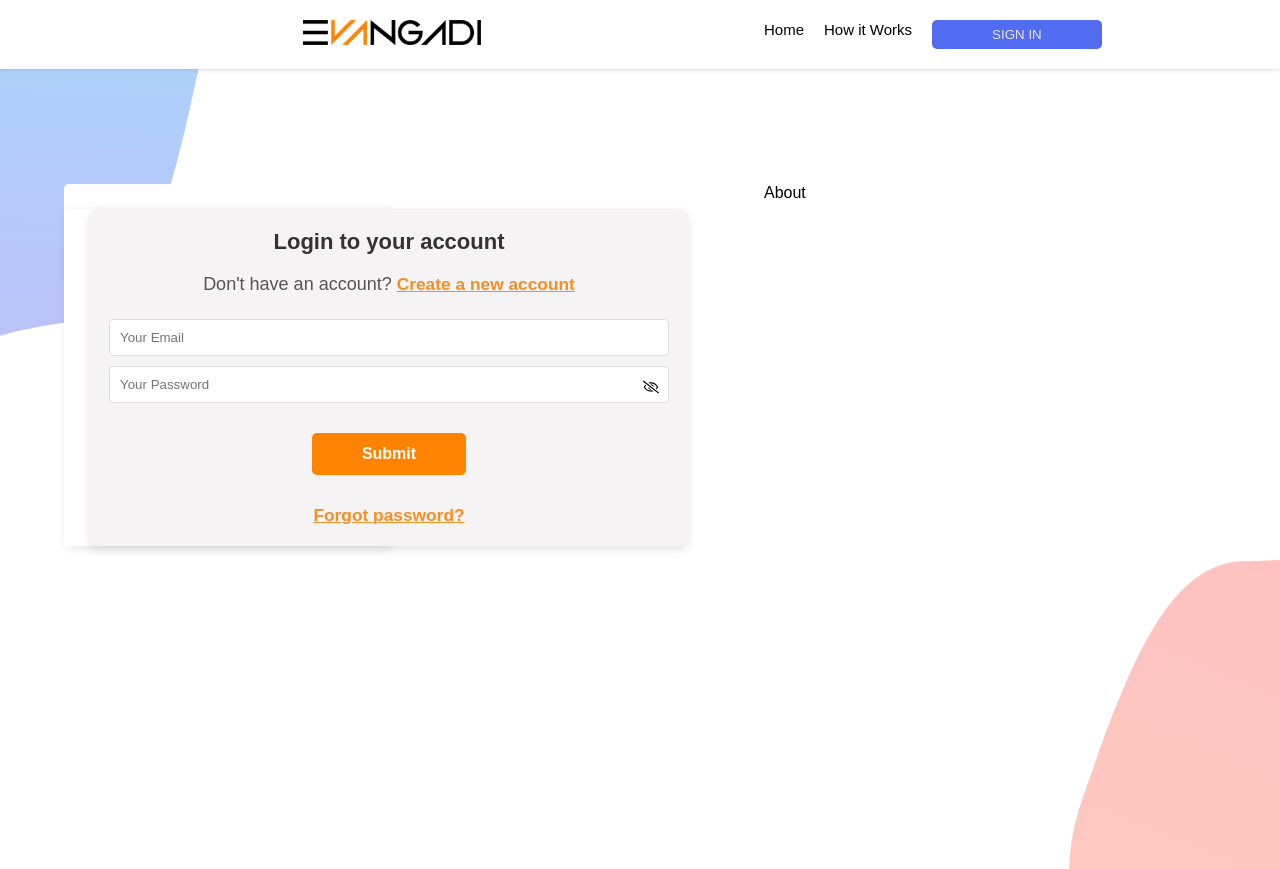
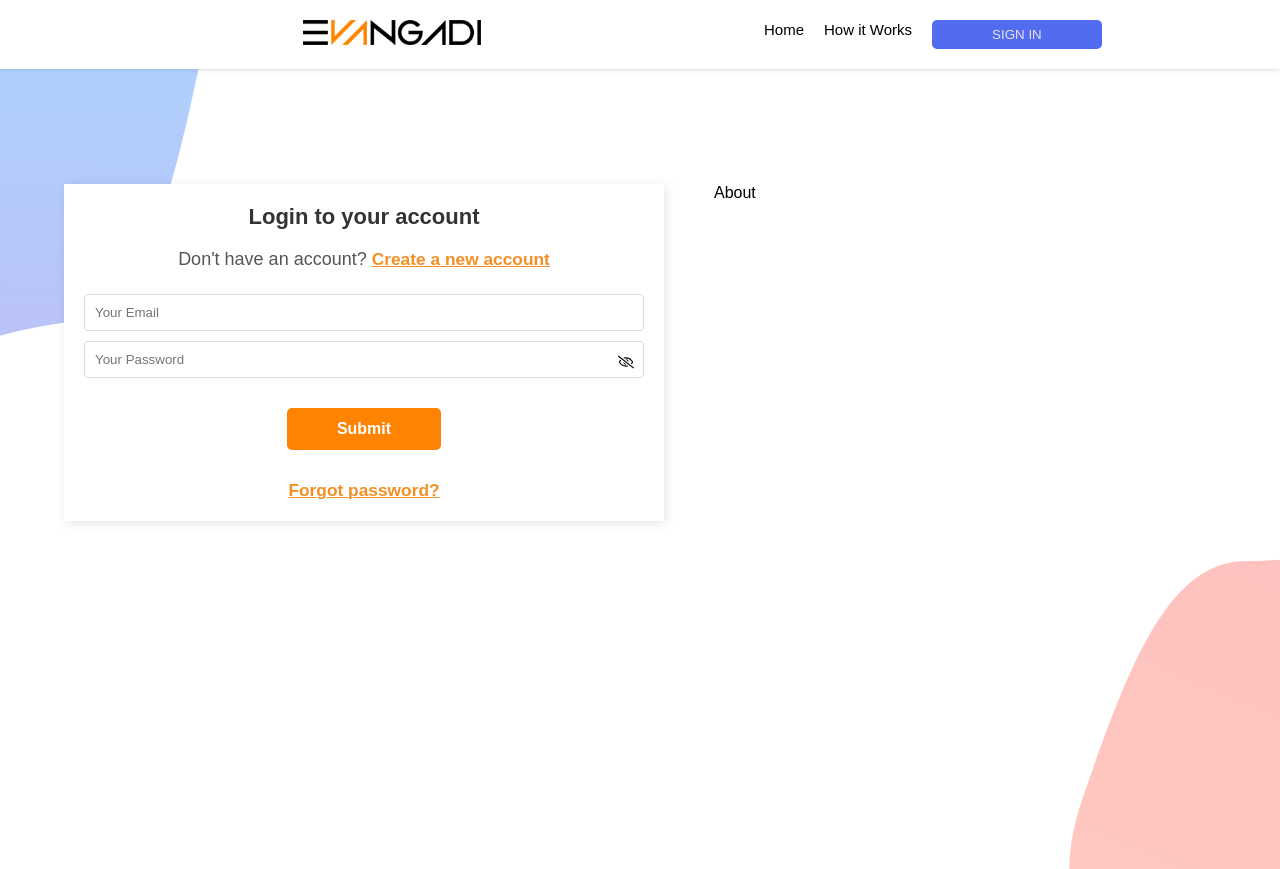
Before and after one commit to tadcodegithub/Evangadi_Forum_3, a React (Vite) app in the folder client/: page /landing in a window 1280 px wide. Built offline with nearby package versions, Linux system fonts and the light colour scheme; no server answers.

Commit message:
I ahve add some css on landing and login

```diff
--- a/client/src/Pages/Auth/LoginPage/LoginPage.module.css
+++ b/client/src/Pages/Auth/LoginPage/LoginPage.module.css
@@ -1,10 +1,22 @@
+.input_container {
+  display: flex;
+  justify-content: center;
+  align-items: flex-start; /* Align items to the top */
+  /* min-height: 100vh; */
+  background-color: wh;
+   width: 600px;
+}
+
+
+
+
 .input_form {
   width: 600px;
-  margin: 25px;
+  /* margin: 25px; */
   padding: 20px;
   text-align: center;
-  background: rgb(245, 243, 243);
-  box-shadow: 0px 4px 10px rgba(0, 0, 0, 0.1);
+  background: transparent;
+  /* box-shadow: 0px 4px 10px rgba(0, 0, 0, 0.1); */
   border-radius: 10px;
   box-sizing: border-box;
 }
--- a/client/src/Pages/Auth/SigninPage/SigninPage.module.css
+++ b/client/src/Pages/Auth/SigninPage/SigninPage.module.css
@@ -1,20 +1,20 @@
-
-
-
 .input_form {
   width: 600px;
-  margin:25px;
+  /* margin:25px;  */
   padding: 20px;
   text-align: center;
   background: white;
-  box-shadow: 0px 4px 10px rgba(0, 0, 0, 0.1);
+  /* box-shadow: 0px 4px 10px rgba(0, 0, 0, 0.1); */
   border-radius: 10px;
   box-sizing: border-box;
 }
 
 .input_form h2 {
-  text-align: center;
-  margin-bottom: 20px;
+  font-size: 22px;
+  color: #333;
+  font-weight: bold;
+  margin-bottom: 15px;
+  font-family: Poppins, sans-serif;
 }
 
 .create_account {
@@ -79,7 +79,7 @@ input {
   margin-bottom: 10px;
   border: 1px solid #ddd;
   border-radius: 4px;
-  box-sizing: border-box;
+  box-sizing: border-box;
 }
 .clickable {
   color: #f38f24;
--- a/client/src/Pages/Landing/landing.module.css
+++ b/client/src/Pages/Landing/landing.module.css
@@ -15,6 +15,7 @@
 }
 
 .formWrapper {
+  width: 600px !important;
   box-shadow: 2px 2px 10px 0 rgba(14, 13, 13, 0.1);
   border: none;
   width: 50%;
```
Also changed, not shown: 1 other file (tests, documents, lock files or other folders).
